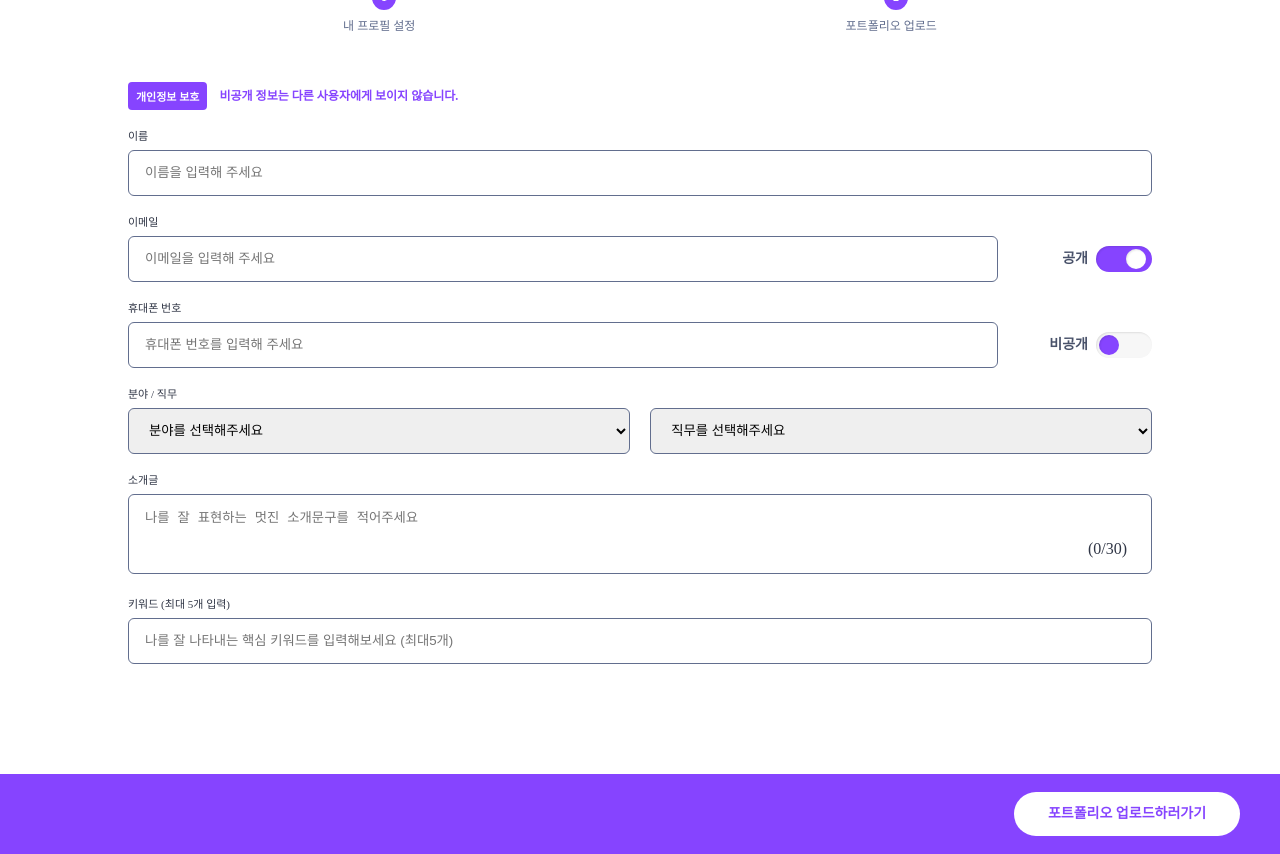
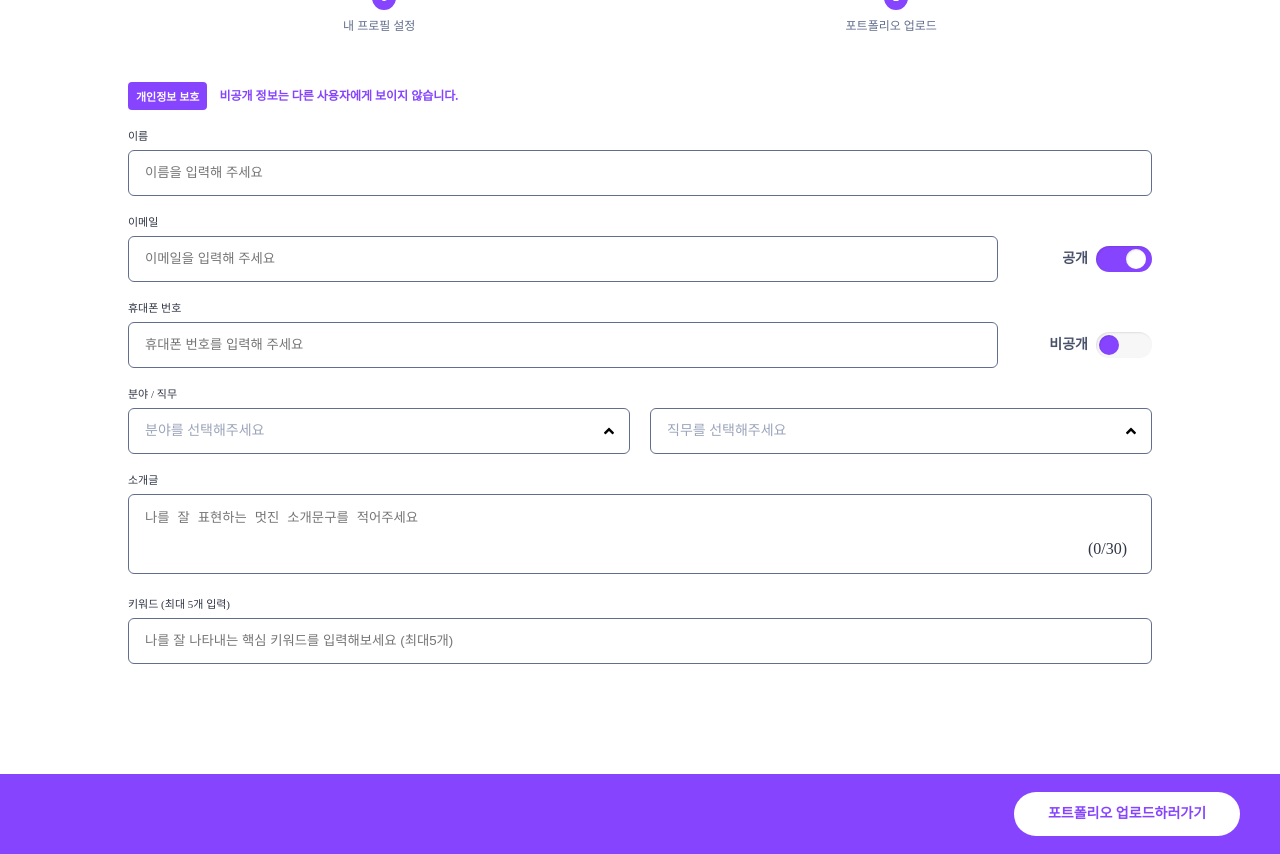
Before and after one commit to starting-front/gunyongbok, a React (Vite) app: page /profile/edit in a window 1280 px wide. Built offline with nearby package versions, Linux system fonts and the light colour scheme.

Commit message:
Feat: 분야/직무 선택 페이지 중간작업

```diff
--- a/src/components/Card/FiledJob.tsx
+++ b/src/components/Card/FiledJob.tsx
@@ -1,41 +1,106 @@
+import { useState } from "react";
+
+// React Icons
+import { FaAngleUp } from "react-icons/fa";
+
 // CSS
 import styled from "styled-components";
 
+// Dummy Data
+import { Field, Job } from "./testdata";
+
 const SelectWrap = styled.div`
   display: flex;
-  justify-content: space-between;
+  gap: 20px;
+  font-family: Pretendard;
+  font-size: 14px;
+  font-style: normal;
+  font-weight: 400;
+  line-height: 20px; /* 142.857% */
+
+  @media screen and (max-width: 599px) {
+    display: flex;
+    flex-direction: column;
+    gap: 0;
+  }
 `;
 
-const FiledSelect = styled.select`
-  width: 49%;
+const SelectContainer = styled.div`
+  width: 100%;
+`;
+
+const FiledSelect = styled.div`
   height: 46px;
   padding: 12px 12px 12px 16px;
   box-sizing: border-box;
   border-radius: 6px;
   border: 1px solid #626e8e;
+  color: #9ba4ba;
+  display: flex;
+  justify-content: space-between;
+  align-items: center;
+
   &:hover,
   &:focus {
     border: 1px solid #8644ff;
     outline: none;
   }
-`;
 
-const FiledOption = styled.option`
-  background-color: #e2e4eb;
-  border-bottom: 1px solid grey;
+  @media screen and (max-width: 599px) {
+    width: 100%;
+    margin-bottom: 12px;
+  }
+
+  .show,
+  .hide {
+    transition: all 0.3s ease-in-out;
+    font-size: 16px;
+    color: black;
+  }
+
+  .show {
+    transform: rotate(180deg);
+  }
+
+  .hide {
+    transform: rotate(0);
+  }
 `;
 
 const FiledJob = () => {
+  const [userField, setUserField] = useState(false);
+  const [userJob, setUserJob] = useState(false);
+
+  const hasUpdateUserField = () => setUserField((prev) => !prev);
+  const hasUpdateUserJob = () => setUserJob((prev) => !prev);
+
   return (
     <SelectWrap>
-      <FiledSelect>
-        <option>분야를 선택해주세요</option>
-        <option>개발</option>
-      </FiledSelect>
-      <FiledSelect>
-        <option>직무를 선택해주세요</option>
-        <option>대통령 암살</option>
-      </FiledSelect>
+      <SelectContainer>
+        <FiledSelect onClick={hasUpdateUserField}>
+          분야를 선택해주세요
+          <FaAngleUp className={userField ? "show" : "hide"} id="icon" />
+        </FiledSelect>
+
+        {userField &&
+          Field?.map((data, _) => (
+            <div key={data.id}>
+              <div>{data.name}</div>
+            </div>
+          ))}
+      </SelectContainer>
+      <SelectContainer>
+        <FiledSelect onClick={hasUpdateUserJob}>
+          직무를 선택해주세요
+          <FaAngleUp className={userJob ? "show" : "hide"} id="icon" />
+        </FiledSelect>
+        {userJob &&
+          Job?.map((data, _) => (
+            <div key={data.id}>
+              <div>{data.name}</div>
+            </div>
+          ))}
+      </SelectContainer>
     </SelectWrap>
   );
 };
--- /dev/null
+++ b/src/components/Card/testdata.ts
@@ -0,0 +1,50 @@
+interface Data {
+  id: number;
+  name: string;
+}
+
+export const Field: Data[] = [
+  {
+    id: 1,
+    name: "개발",
+  },
+  {
+    id: 2,
+    name: "디자인",
+  },
+  {
+    id: 3,
+    name: "의료",
+  },
+  {
+    id: 4,
+    name: "경영-기획",
+  },
+  {
+    id: 5,
+    name: "마케팅-광고",
+  },
+];
+
+export const Job: Data[] = [
+  {
+    id: 1,
+    name: "프론트/백엔드",
+  },
+  {
+    id: 2,
+    name: "디자이너",
+  },
+  {
+    id: 3,
+    name: "돌팔이 의사",
+  },
+  {
+    id: 4,
+    name: "사업망치는 회장님",
+  },
+  {
+    id: 5,
+    name: "1억 투자해야 1원 버는 마케터",
+  },
+];
```
